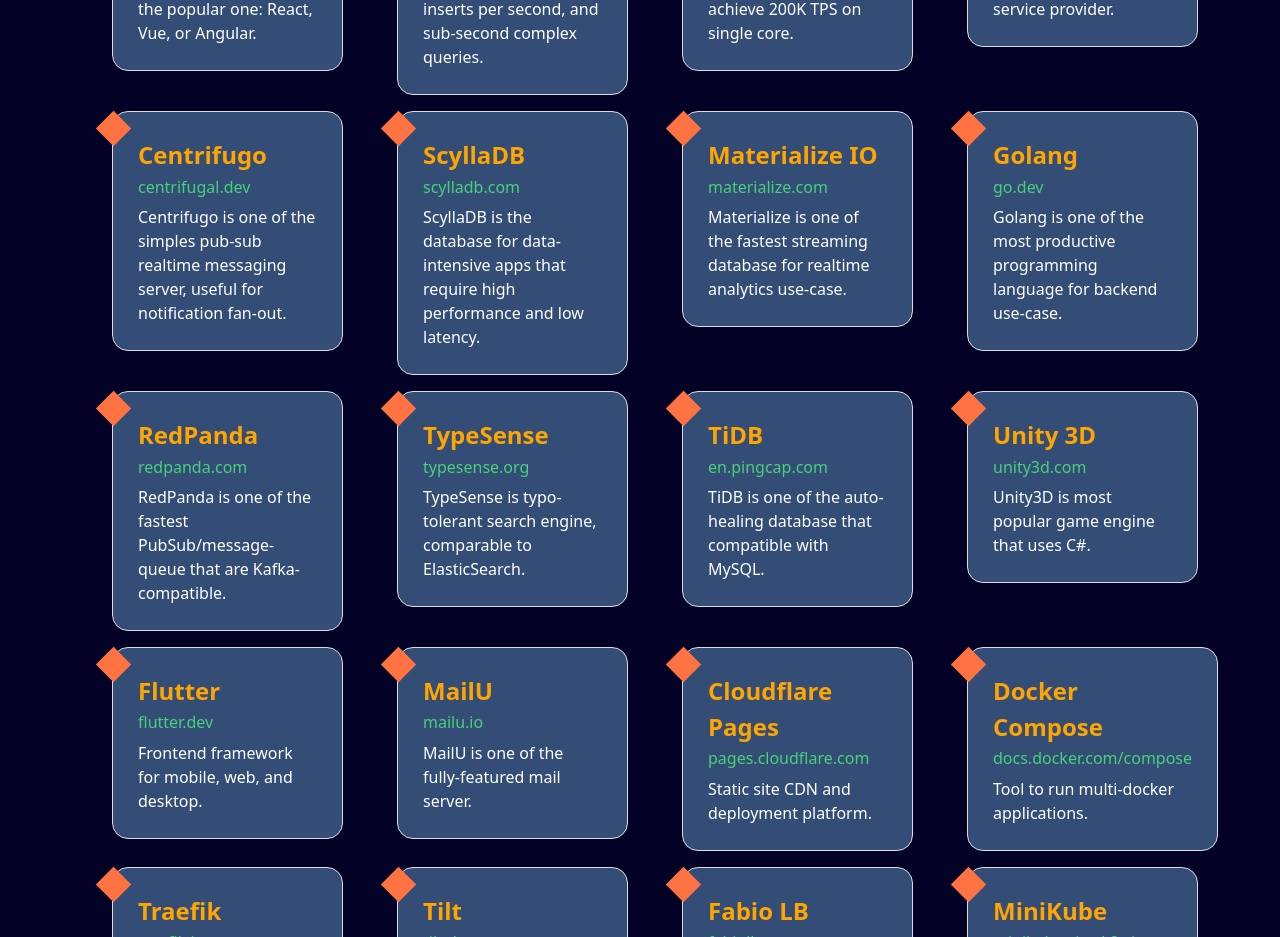
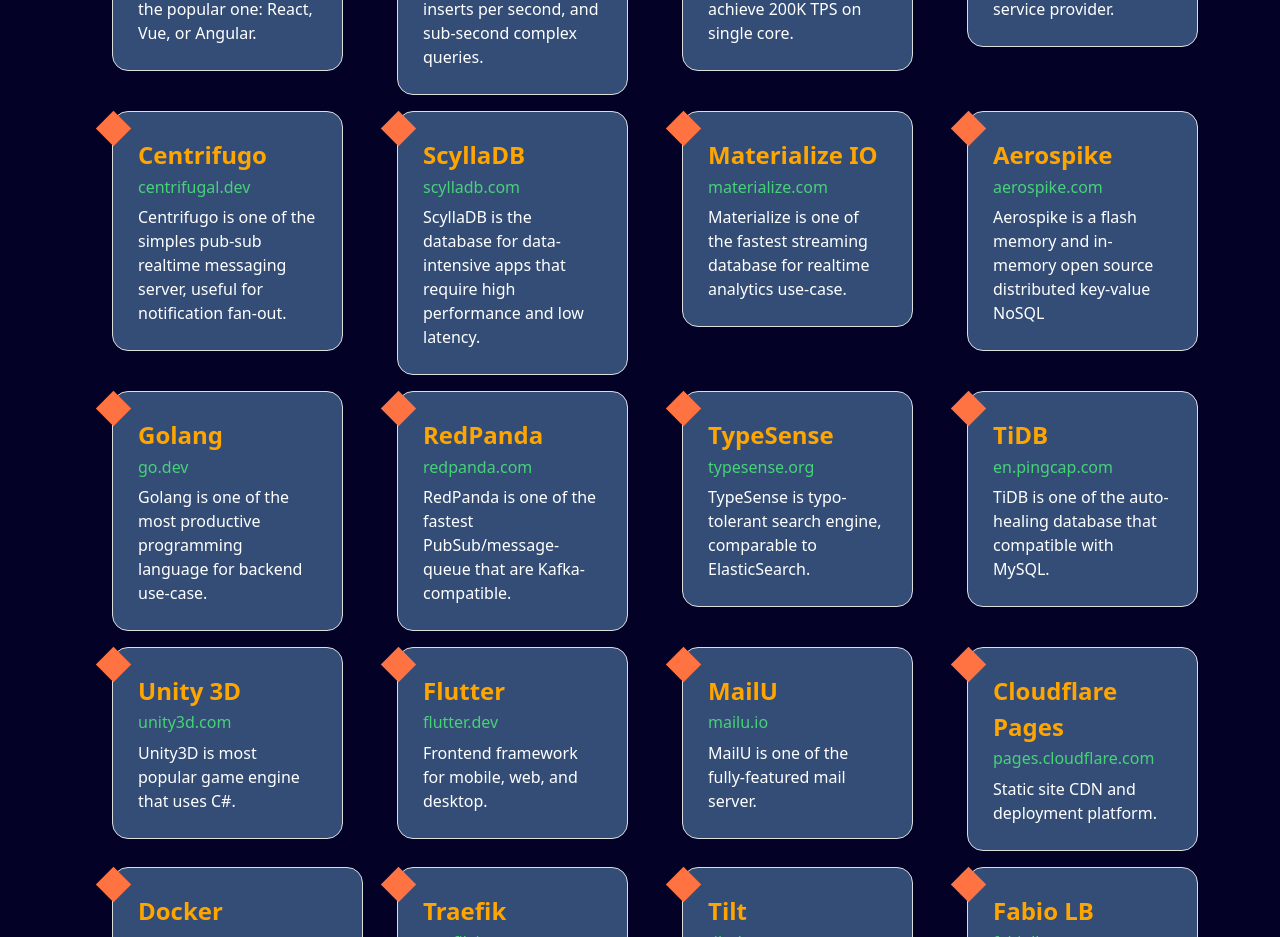
Before and after one commit to kokizzu/benalu.dev, a Svelte app: page / in a window 1280 px wide. Shown: the part 4140-5077 px from the top of the page. Built offline with nearby package versions, Linux system fonts and the light colour scheme.

Commit message:
forgot to add aerospike

```diff
--- a/src/routes/OurTechs.svelte
+++ b/src/routes/OurTechs.svelte
@@ -29,6 +29,9 @@
 			</SmallBox>
 			<SmallBox title="Materialize IO " site="materialize.com">
 				Materialize is one of the fastest streaming database for realtime analytics use-case.
+			</SmallBox>
+			<SmallBox title="Aerospike " site="aerospike.com">
+				Aerospike is a flash memory and in-memory open source distributed key-value NoSQL
 			</SmallBox>
 			<SmallBox title="Golang " site="go.dev">
 				Golang is one of the most productive programming language for backend use-case.
```
